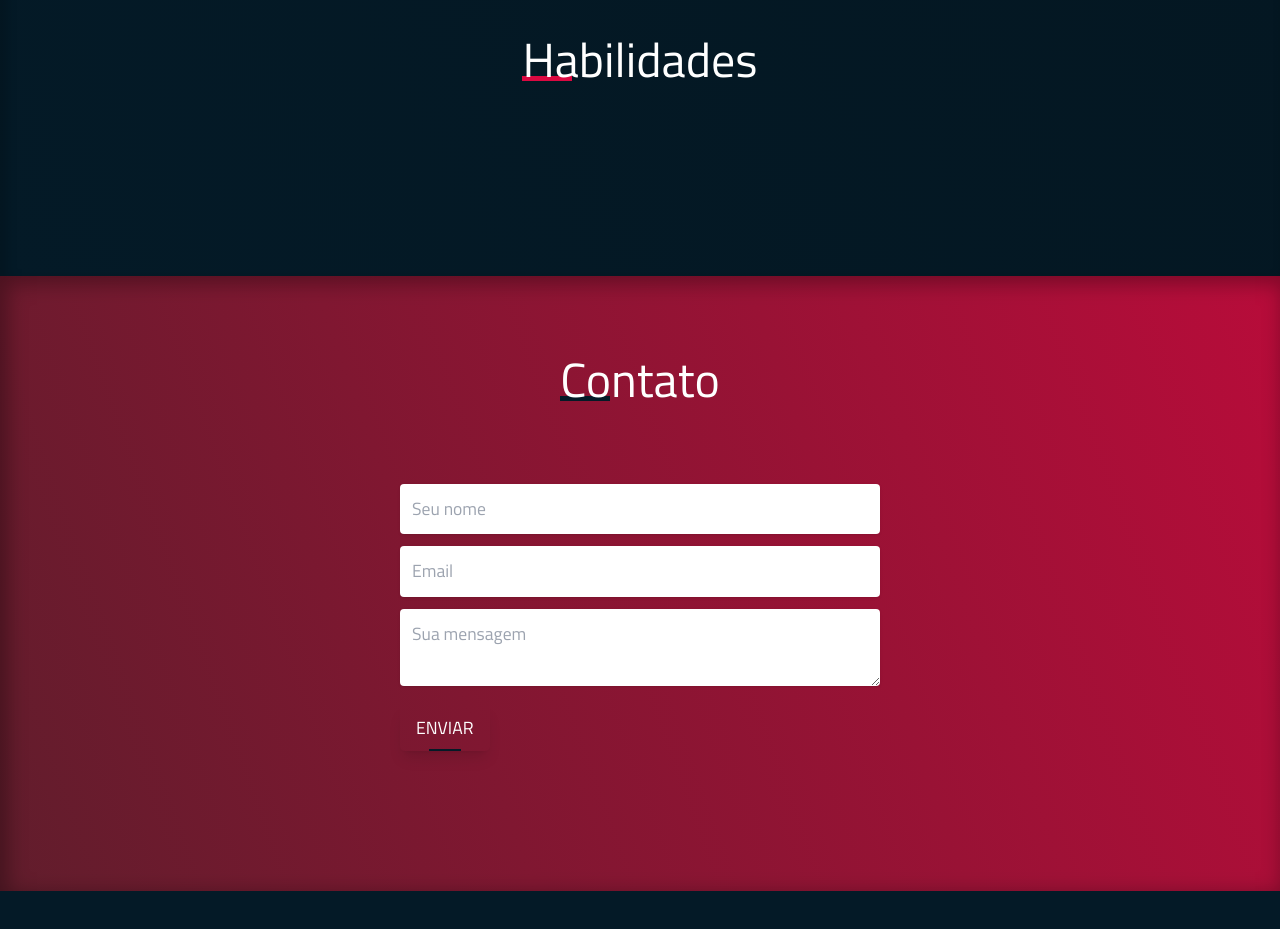
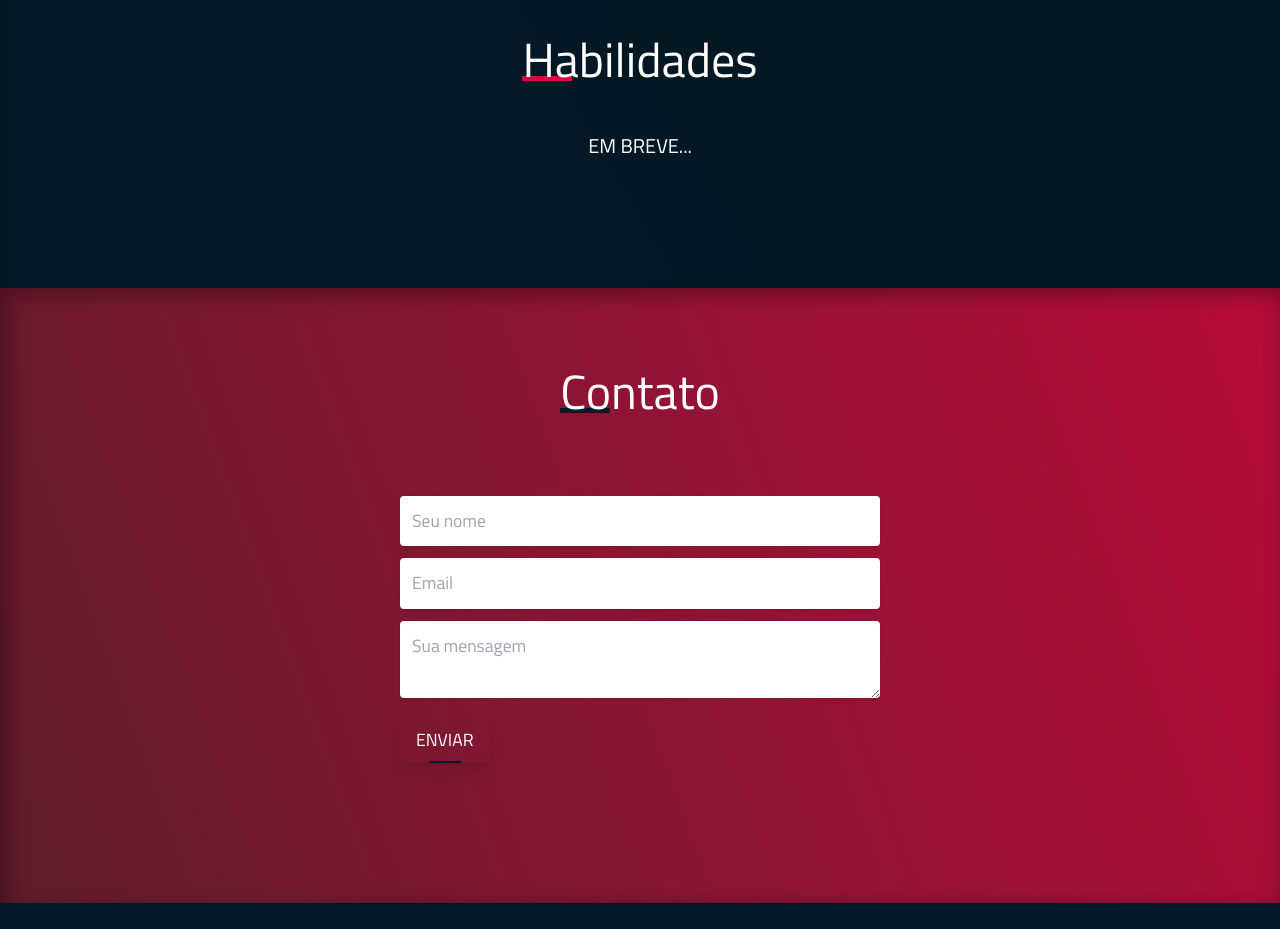
Before and after one commit to allbertuu/portfolio, a React (Create React App) app: page / in a window 1280 px wide. Shown: the part 1980-2909 px from the top of the page. Built offline with nearby package versions, Linux system fonts and the light colour scheme.

Commit message:
feat: coming soon - skills section

```diff
--- a/src/App.tsx
+++ b/src/App.tsx
@@ -85,8 +85,8 @@ function App() {
 
         <section id="s-skills">
           <h1>Habilidades</h1>
-          <div className=''>
-
+          <div className='text-center text-xl uppercase -mt-4'>
+              Em breve...
           </div>
         </section>
 
```
